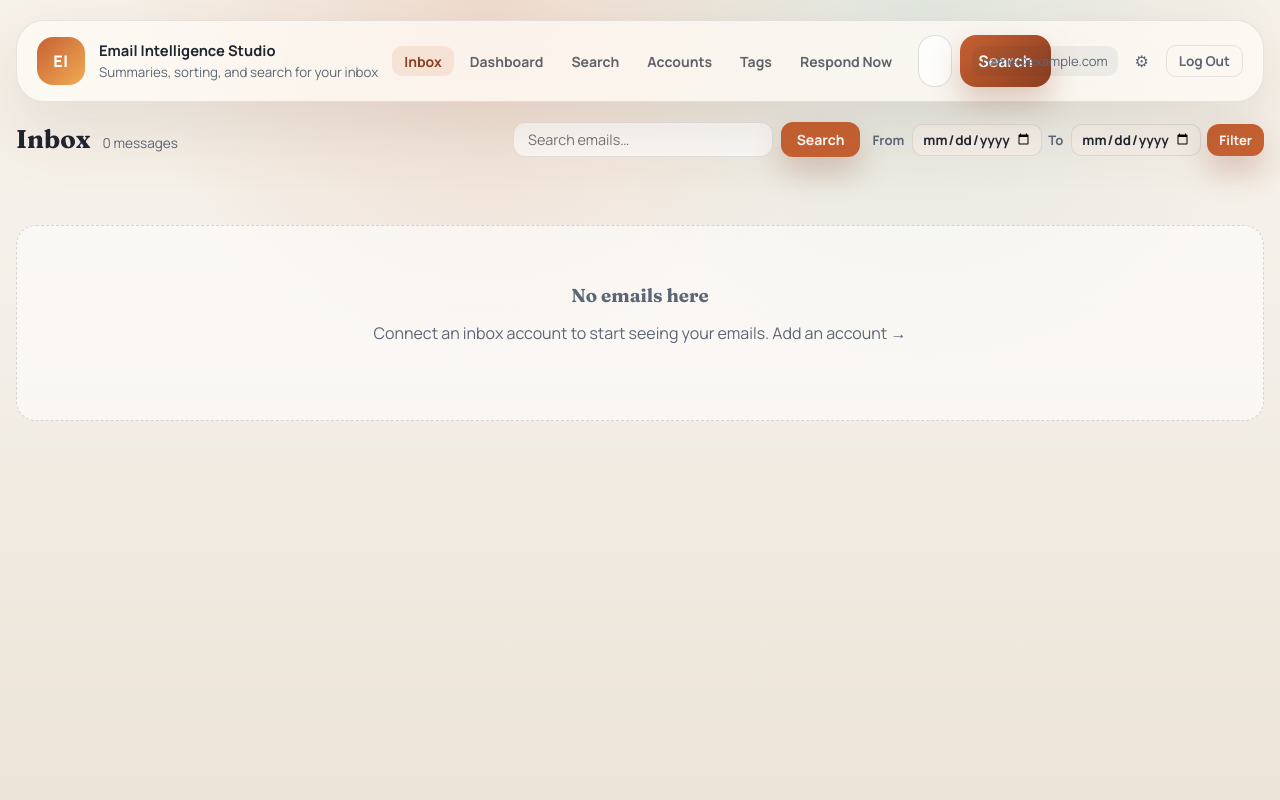
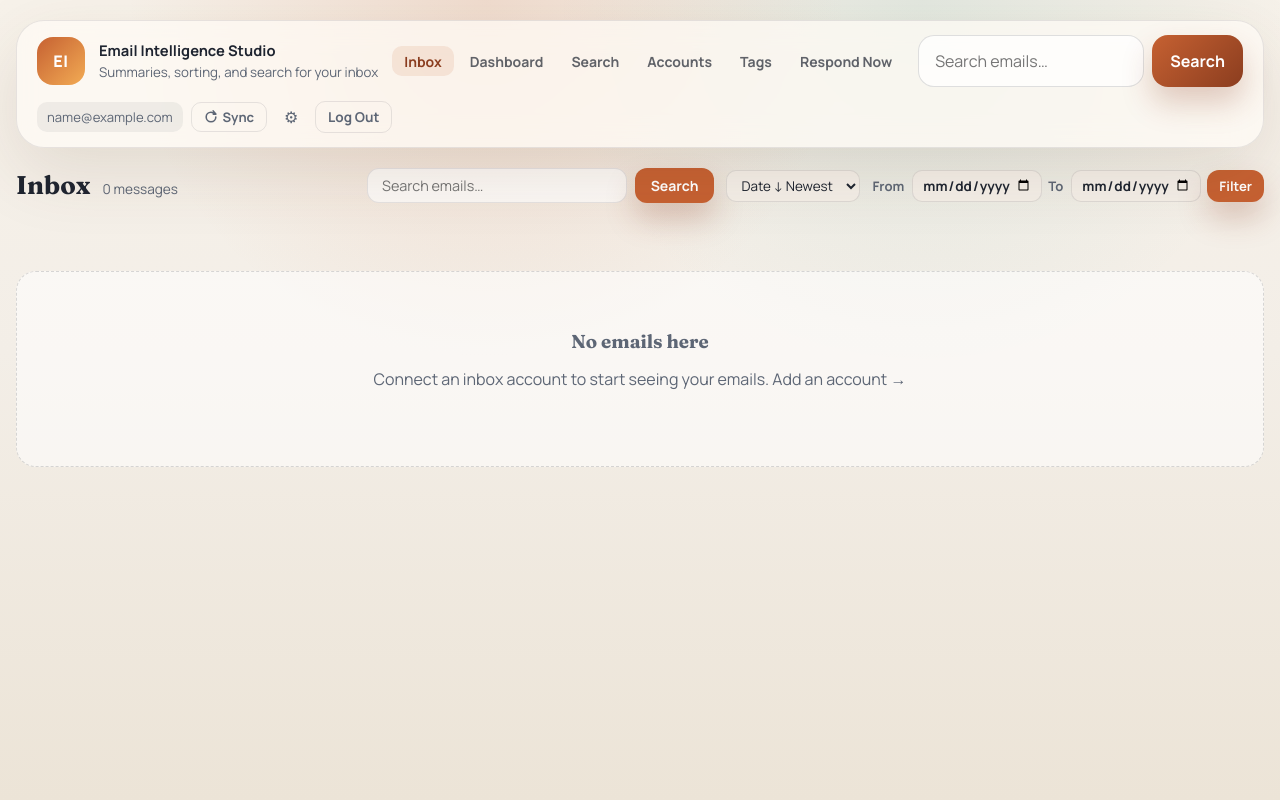
Before and after one commit to Tristan-Samuel/email-tools, a Flask app: page /inbox in a window 1280 px wide. Run offline with Flask 3, Linux system fonts and the light colour scheme; the visitor is signed in with stand-in values (Sample User, id 1); data that the repository does not hold is empty.

Commit message:
Fix layout overflow, add inbox sort control, add topbar sync button

```diff
--- a/app/routes.py
+++ b/app/routes.py
@@ -548,6 +548,9 @@ def inbox():
     date_to = request.args.get("date_to", "").strip() or None
     tag_filter_raw = request.args.get("tag_id", "").strip()
     tag_filter = int(tag_filter_raw) if tag_filter_raw.isdigit() else None
+    sort = request.args.get("sort", "date_desc")
+    if sort not in ("date_desc", "date_asc", "priority"):
+        sort = "date_desc"
     user_email = g.current_user_email
 
     common_kwargs = dict(
@@ -557,6 +560,7 @@ def inbox():
         date_from=date_from,
         date_to=date_to,
         tag_filter=tag_filter,
+        sort=sort,
     )
 
     if query:
@@ -582,6 +586,7 @@ def inbox():
         date_from=date_from or "",
         date_to=date_to or "",
         hidden_count=hidden_count,
+        sort=sort,
     )
 
 
--- a/app/services/store.py
+++ b/app/services/store.py
@@ -245,6 +245,7 @@ class EmailStore:
         exclude_hidden: bool = True,
         only_hidden: bool = False,
         tag_filter: int | None = None,
+        sort: str = "date_desc",
     ) -> list[dict]:
         query = "SELECT * FROM emails"
         params: list[object] = []
@@ -292,7 +293,11 @@ class EmailStore:
         else:
             query += where_clause
 
-        query += " ORDER BY priority_score DESC, COALESCE(received_at, created_at) DESC LIMIT ?"
+        _order = {
+            "date_asc":  "COALESCE(received_at, created_at) ASC",
+            "priority":  "priority_score DESC, COALESCE(received_at, created_at) DESC",
+        }.get(sort, "COALESCE(received_at, created_at) DESC")
+        query += f" ORDER BY {_order} LIMIT ?"
         params.append(limit)
 
         with self._connect() as connection:
@@ -315,6 +320,7 @@ class EmailStore:
         exclude_hidden: bool = True,
         only_hidden: bool = False,
         tag_filter: int | None = None,
+        sort: str = "date_desc",
     ) -> list[dict]:
         # Build additional filter clauses for both FTS (JOIN) and LIKE paths.
         fts_extra: list[str] = []
@@ -362,6 +368,12 @@ class EmailStore:
         fts_clause = (" AND " + " AND ".join(fts_extra)) if fts_extra else ""
         like_clause = (" AND " + " AND ".join(like_extra)) if like_extra else ""
 
+        _order = {
+            "date_asc":  "COALESCE(received_at, created_at) ASC",
+            "priority":  "priority_score DESC, COALESCE(received_at, created_at) DESC",
+        }.get(sort, "COALESCE(received_at, created_at) DESC")
+        _fts_order = _order.replace("received_at", "emails.received_at").replace("created_at", "emails.created_at")
+
         with self._connect() as connection:
             wildcard = f"%{search_term}%"
 
@@ -374,7 +386,7 @@ class EmailStore:
                             FROM email_search
                             JOIN emails ON emails.email_id = email_search.email_id
                             WHERE email_search MATCH ? AND emails.user_email = ?{fts_clause}
-                            ORDER BY priority_score DESC, COALESCE(received_at, created_at) DESC
+                            ORDER BY {_fts_order}
                             LIMIT ?
                             """,
                             (search_term, user_email, *fts_params, limit),
@@ -386,7 +398,7 @@ class EmailStore:
                             FROM email_search
                             JOIN emails ON emails.email_id = email_search.email_id
                             WHERE email_search MATCH ?{fts_clause}
-                            ORDER BY priority_score DESC, COALESCE(received_at, created_at) DESC
+                            ORDER BY {_fts_order}
                             LIMIT ?
                             """,
                             (search_term, *fts_params, limit),
@@ -397,7 +409,7 @@ class EmailStore:
                             f"""
                             SELECT * FROM emails
                             WHERE search_blob LIKE ? AND user_email = ?{like_clause}
-                            ORDER BY priority_score DESC, COALESCE(received_at, created_at) DESC
+                            ORDER BY {_order}
                             LIMIT ?
                             """,
                             (wildcard, user_email, *like_params, limit),
@@ -407,7 +419,7 @@ class EmailStore:
                             f"""
                             SELECT * FROM emails
                             WHERE search_blob LIKE ?{like_clause}
-                            ORDER BY priority_score DESC, COALESCE(received_at, created_at) DESC
+                            ORDER BY {_order}
                             LIMIT ?
                             """,
                             (wildcard, *like_params, limit),
@@ -418,7 +430,7 @@ class EmailStore:
                         f"""
                         SELECT * FROM emails
                         WHERE search_blob LIKE ? AND user_email = ?{like_clause}
-                        ORDER BY priority_score DESC, COALESCE(received_at, created_at) DESC
+                        ORDER BY {_order}
                         LIMIT ?
                         """,
                         (wildcard, user_email, *like_params, limit),
@@ -428,7 +440,7 @@ class EmailStore:
                         f"""
                         SELECT * FROM emails
                         WHERE search_blob LIKE ?{like_clause}
-                        ORDER BY priority_score DESC, COALESCE(received_at, created_at) DESC
+                        ORDER BY {_order}
                         LIMIT ?
                         """,
                         (wildcard, *like_params, limit),
--- a/app/static/css/styles.css
+++ b/app/static/css/styles.css
@@ -19,9 +19,14 @@
     box-sizing: border-box;
 }
 
+html {
+    overflow-x: hidden;
+}
+
 body {
     margin: 0;
     min-height: 100vh;
+    overflow-x: hidden;
     font-family: "Manrope", "Segoe UI", sans-serif;
     color: var(--text);
     background:
@@ -36,7 +41,8 @@ a {
 }
 
 .page-shell {
-    width: min(1340px, calc(100% - 32px));
+    max-width: 1340px;
+    width: calc(100% - 32px);
     margin: 0 auto;
     padding: 20px 0 48px;
 }
@@ -1599,3 +1605,46 @@ h2 {
     font-size: .84rem;
     color: var(--text);
 }
+
+/* ------------------------------------------------------------------ */
+/* Sort select + refresh button                                         */
+/* ------------------------------------------------------------------ */
+.sort-select {
+    padding: 5px 10px;
+    border-radius: 10px;
+    border: 1.5px solid var(--line);
+    background: var(--bg);
+    font: inherit;
+    font-size: .84rem;
+    color: var(--text);
+    cursor: pointer;
+}
+
+.btn-refresh {
+    display: inline-flex;
+    align-items: center;
+    gap: 5px;
+    padding: 5px 12px;
+    border-radius: 10px;
+    border: 1.5px solid var(--line);
+    background: transparent;
+    color: var(--muted);
+    font-size: .82rem;
+    font-weight: 600;
+    cursor: pointer;
+    box-shadow: none;
+    transition: color .15s, border-color .15s, transform .15s;
+    white-space: nowrap;
+}
+
+.btn-refresh:hover {
+    color: var(--accent);
+    border-color: var(--accent);
+    transform: none;
+}
+
+.btn-refresh svg {
+    width: 14px;
+    height: 14px;
+    flex-shrink: 0;
+}
--- a/app/templates/base.html
+++ b/app/templates/base.html
@@ -34,6 +34,15 @@
                 </form>
                 <div class="topbar-user">
                     <span class="topbar-email">{{ current_user_email }}</span>
+                    <form action="{{ url_for('main.accounts_sync_all') }}" method="post" title="Sync all accounts">
+                        <button type="submit" class="btn-refresh" title="Fetch new emails">
+                            <svg viewBox="0 0 16 16" fill="none" stroke="currentColor" stroke-width="1.8" stroke-linecap="round" stroke-linejoin="round">
+                                <path d="M13.5 8A5.5 5.5 0 1 1 8 2.5c1.8 0 3.4.87 4.4 2.2"/>
+                                <polyline points="10.5 1 13.5 4.7 10.5 4.7"/>
+                            </svg>
+                            Sync
+                        </button>
+                    </form>
                     <a href="{{ url_for('main.settings') }}" class="btn-icon" title="Settings">⚙</a>
                     <form action="{{ url_for('main.logout') }}" method="post">
                         <button type="submit" class="btn-logout">Log Out</button>
--- a/app/templates/inbox.html
+++ b/app/templates/inbox.html
@@ -20,9 +20,24 @@
                 {% if selected_category %}<input type="hidden" name="category" value="{{ selected_category }}">{% endif %}
                 {% if date_from %}<input type="hidden" name="date_from" value="{{ date_from }}">{% endif %}
                 {% if date_to %}<input type="hidden" name="date_to" value="{{ date_to }}">{% endif %}
+                {% if sort != 'date_desc' %}<input type="hidden" name="sort" value="{{ sort }}">{% endif %}
                 <input type="search" name="query" value="{{ query }}" placeholder="Search emails…"
                        list="senders-datalist" autocomplete="off">
                 <button type="submit">Search</button>
+            </form>
+
+            <!-- Sort selector -->
+            <form class="inbox-search" action="{{ url_for('main.inbox') }}" method="get" style="gap:6px">
+                {% if source_account %}<input type="hidden" name="source_account" value="{{ source_account }}">{% endif %}
+                {% if selected_category %}<input type="hidden" name="category" value="{{ selected_category }}">{% endif %}
+                {% if date_from %}<input type="hidden" name="date_from" value="{{ date_from }}">{% endif %}
+                {% if date_to %}<input type="hidden" name="date_to" value="{{ date_to }}">{% endif %}
+                {% if query %}<input type="hidden" name="query" value="{{ query }}">{% endif %}
+                <select name="sort" class="sort-select" onchange="this.form.submit()">
+                    <option value="date_desc" {% if sort == 'date_desc' %}selected{% endif %}>Date ↓ Newest</option>
+                    <option value="date_asc"  {% if sort == 'date_asc'  %}selected{% endif %}>Date ↑ Oldest</option>
+                    <option value="priority"  {% if sort == 'priority'  %}selected{% endif %}>Priority</option>
+                </select>
             </form>
 
             <!-- Date range filter -->
@@ -30,6 +45,7 @@
                 {% if source_account %}<input type="hidden" name="source_account" value="{{ source_account }}">{% endif %}
                 {% if selected_category %}<input type="hidden" name="category" value="{{ selected_category }}">{% endif %}
                 {% if query %}<input type="hidden" name="query" value="{{ query }}">{% endif %}
+                {% if sort != 'date_desc' %}<input type="hidden" name="sort" value="{{ sort }}">{% endif %}
                 <label class="inbox-date-filter">
                     From <input type="date" name="date_from" value="{{ date_from }}" style="width:130px">
                 </label>
```
